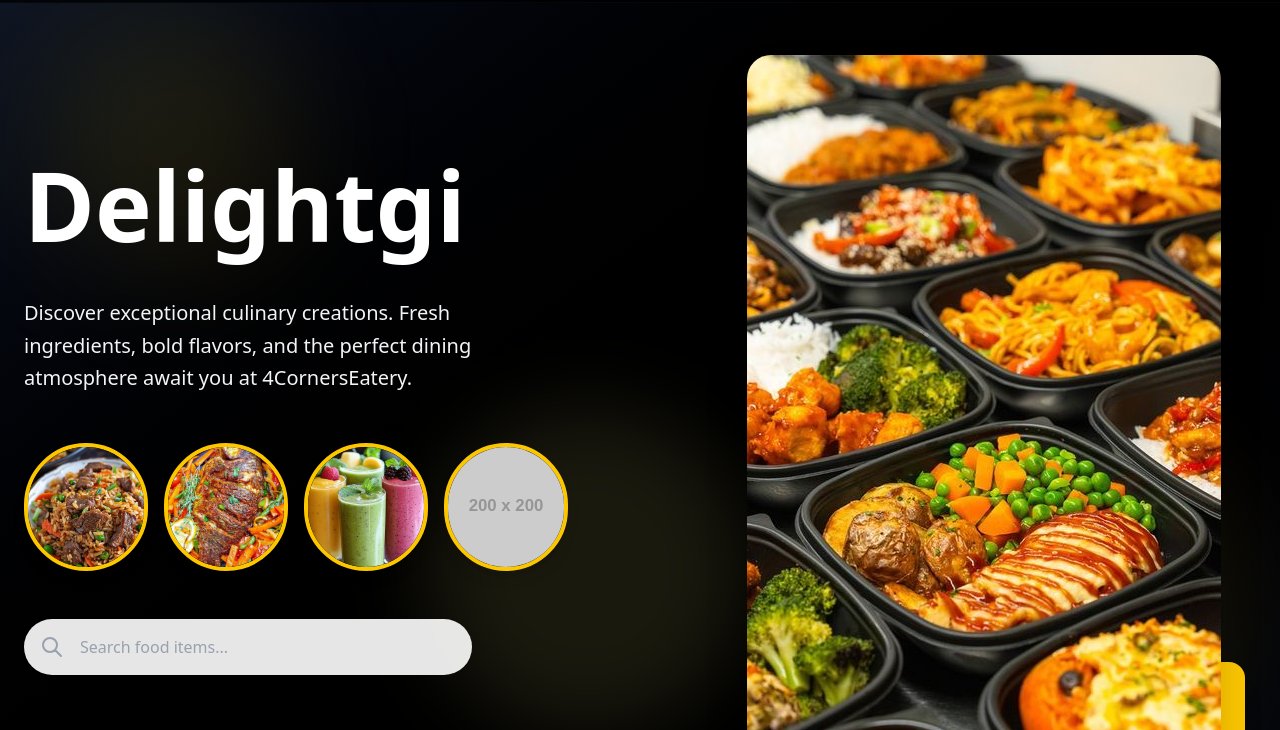
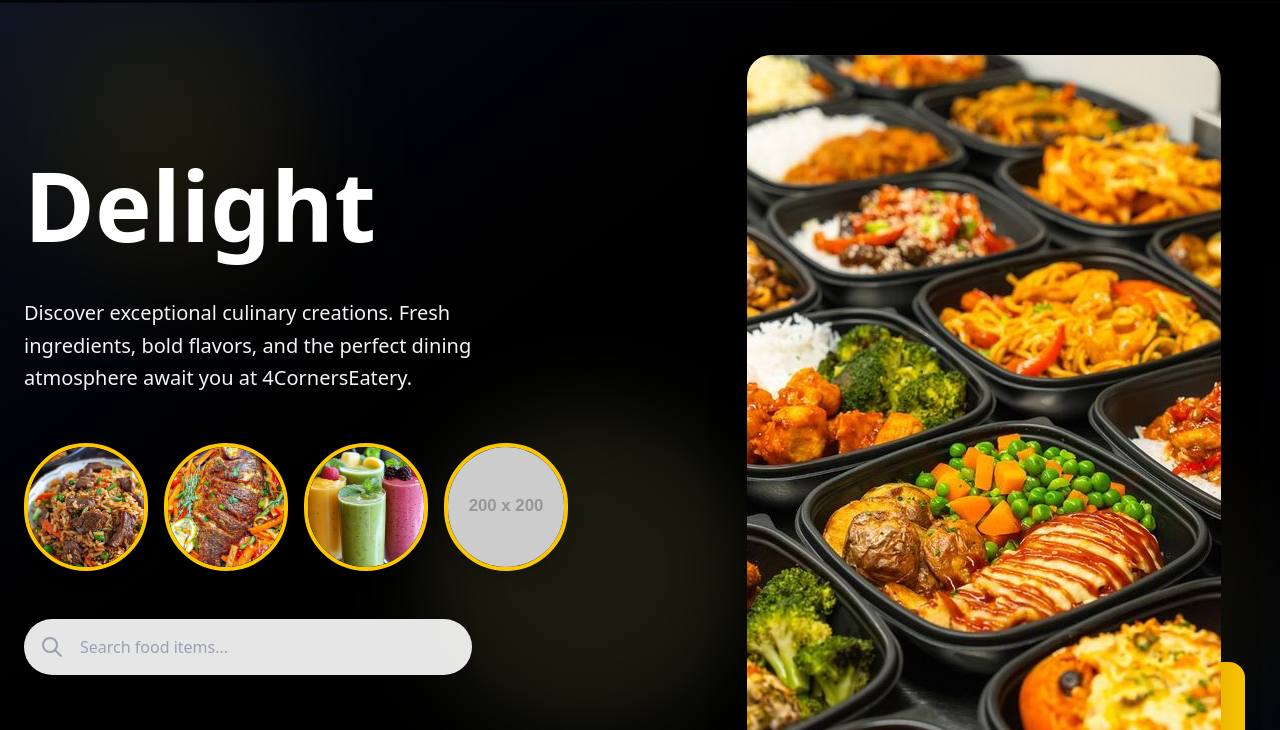
Before and after one commit to Blockfuse-TEAM-iv/4CornersEatery, a website: page index.html in a window 1280 px wide. Shown: the part 70-800 px from the top of the page. Drawn offline with Linux system fonts and the light colour scheme; placeholder pictures from the web are drawn by us.

Commit message:
fix/delight word correction from delightghi

```diff
--- a/index.html
+++ b/index.html
@@ -76,7 +76,7 @@
                 <!-- Left Side Content -->
                 <div class="lg:pr-12 animate-fade-in-up">
                     <h1 class="text-6xl md:text-7xl lg:text-8xl font-black mb-8 text-white leading-tight">
-                        Delightgi
+                        Delight
                     </h1>
 
                     <!-- Short Paragraph -->
```
